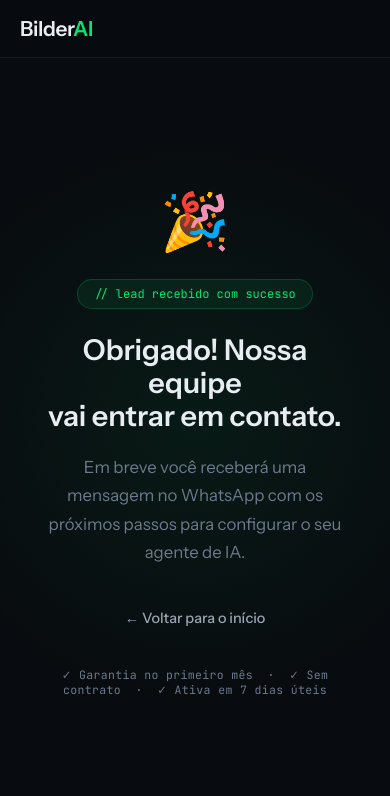
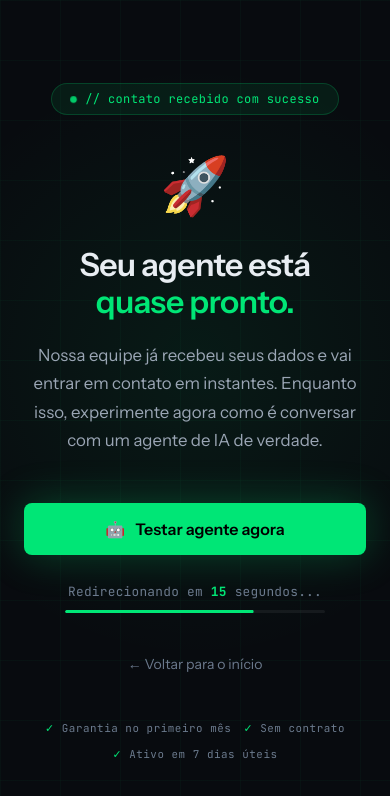
Before and after one commit to drtrafego/lp_agent_ai, a Next.js app: page /obrigado in a window 390 px wide. Shown: the top 796 px of the page. Built offline with nearby package versions, Linux system fonts and the light colour scheme; no server answers.

Commit message:
Redesign obrigado page with new custom layout and 20s redirect

```diff
--- a/src/app/obrigado/page.tsx
+++ b/src/app/obrigado/page.tsx
@@ -10,15 +10,15 @@
 //                    (complementa o Measurement Protocol server-side)
 // ─────────────────────────────────────────────────────────
 
-import { Suspense, useEffect } from 'react'
+import { Suspense, useEffect, useState } from 'react'
 import { useSearchParams } from 'next/navigation'
 import Link from 'next/link'
 
 // Tipagem global para fbq, gtag e dataLayer (injetados pelo layout / GTM)
 declare global {
   interface Window {
-    fbq?:       (...args: unknown[]) => void
-    gtag?:      (...args: unknown[]) => void
+    fbq?: (...args: unknown[]) => void
+    gtag?: (...args: unknown[]) => void
     dataLayer?: Record<string, unknown>[]
   }
 }
@@ -49,20 +49,20 @@ function ConversionEvents() {
     // apontando para uma tag GA4 Event.
     window.dataLayer = window.dataLayer ?? []
     window.dataLayer.push({
-      event:       'generate_lead',
-      currency:    'BRL',
-      value:       0,
+      event: 'generate_lead',
+      currency: 'BRL',
+      value: 0,
       lead_source: 'landing_page',
-      form_name:   'Lead BilderAI',
+      form_name: 'Lead BilderAI',
     })
 
     // Fallback: gtag() direto (caso GA4 esteja carregado fora do GTM)
     if (typeof window.gtag === 'function') {
       window.gtag('event', 'generate_lead', {
-        currency:    'BRL',
-        value:       0,
+        currency: 'BRL',
+        value: 0,
         lead_source: 'landing_page',
-        form_name:   'Lead BilderAI',
+        form_name: 'Lead BilderAI',
       })
     }
   }, [leadId])
@@ -73,106 +73,293 @@ function ConversionEvents() {
 // ─── Página principal ────────────────────────────────────
 
 export default function Obrigado() {
+  const [seconds, setSeconds] = useState(20)
+
+  useEffect(() => {
+    const waUrl = 'https://wa.me/541164067625?text=Ol%C3%A1%20cheguei%20do%20site'
+    if (seconds <= 0) {
+      window.location.href = waUrl
+      return
+    }
+
+    const timer = setInterval(() => {
+      setSeconds(prev => prev - 1)
+    }, 1000)
+
+    return () => clearInterval(timer)
+  }, [seconds])
+
   return (
     <>
-      {/* Disparo de conversões (requer Suspense por usar useSearchParams) */}
+      {/* ── Conversões de Marketing (Suspense isola uso de searchParams) ── */}
       <Suspense fallback={null}>
         <ConversionEvents />
       </Suspense>
 
-      {/* NAV mínimo */}
-      <nav>
-        <Link href="/" className="nav-logo">
-          Bilder<span>AI</span>
-        </Link>
-      </nav>
+      {/* ── CSS do Layout (Escopado ou Injetado Globalmente para esta página) ── */}
+      <style dangerouslySetInnerHTML={{
+        __html: `
+        :root {
+          --bg-obrigado: #080b0f;
+          --green-obrigado: #00e676;
+          --green-dim-obrigado: rgba(0,230,118,0.08);
+          --text-obrigado: #e8edf2;
+          --muted-obrigado: #6b7a8d;
+          --muted2-obrigado: #9aa5b4;
+        }
 
-      {/* Conteúdo */}
-      <div
-        style={{
-          minHeight: '100vh',
-          display: 'flex',
-          alignItems: 'center',
-          justifyContent: 'center',
-          padding: '120px 40px 80px',
-          background: 'var(--bg)',
-          position: 'relative',
-          overflow: 'hidden',
-        }}
-      >
-        {/* Glow de fundo */}
-        <div
-          style={{
-            position: 'absolute',
-            top: '50%',
-            left: '50%',
-            transform: 'translate(-50%, -50%)',
-            width: '600px',
-            height: '600px',
-            background: 'radial-gradient(circle, rgba(0,230,118,0.07) 0%, transparent 70%)',
-            pointerEvents: 'none',
-          }}
-        />
+        .obrigado-page {
+          background: var(--bg-obrigado);
+          color: var(--text-obrigado);
+          font-family: var(--font-body);
+          min-height: 100vh;
+          display: flex;
+          flex-direction: column;
+          align-items: center;
+          justify-content: center;
+          position: relative;
+          overflow: hidden;
+        }
 
-        <div
-          style={{
-            maxWidth: '560px',
-            width: '100%',
-            textAlign: 'center',
-            position: 'relative',
-            zIndex: 1,
-          }}
-        >
-          <div style={{ fontSize: '3.5rem', marginBottom: '24px' }}>🎉</div>
+        /* Grid background */
+        .obrigado-page::before {
+          content: '';
+          position: absolute;
+          inset: 0;
+          background-image:
+            linear-gradient(rgba(0,230,118,0.03) 1px, transparent 1px),
+            linear-gradient(90deg, rgba(0,230,118,0.03) 1px, transparent 1px);
+          background-size: 60px 60px;
+          pointer-events: none;
+          z-index: 0;
+        }
 
-          <div
-            className="hero-badge"
-            style={{ margin: '0 auto 24px', display: 'inline-flex' }}
-          >
-            // lead recebido com sucesso
+        /* Glow radial */
+        .obrigado-page::after {
+          content: '';
+          position: absolute;
+          top: 50%;
+          left: 50%;
+          transform: translate(-50%, -60%);
+          width: 600px;
+          height: 600px;
+          background: radial-gradient(circle, rgba(0,230,118,0.07) 0%, transparent 70%);
+          pointer-events: none;
+          z-index: 0;
+        }
+
+        .ob-container {
+          position: relative;
+          z-index: 10;
+          text-align: center;
+          padding: 40px 24px;
+          max-width: 600px;
+          width: 100%;
+          animation: fadeInUp 0.7s ease both;
+        }
+
+        @keyframes fadeInUp {
+          from { opacity: 0; transform: translateY(28px); }
+          to   { opacity: 1; transform: translateY(0); }
+        }
+
+        .ob-badge {
+          display: inline-flex;
+          align-items: center;
+          gap: 8px;
+          font-family: var(--font-mono);
+          font-size: 0.75rem;
+          color: var(--green-obrigado);
+          background: var(--green-dim-obrigado);
+          border: 1px solid rgba(0,230,118,0.2);
+          padding: 7px 18px;
+          border-radius: 100px;
+          margin-bottom: 36px;
+          letter-spacing: 0.03em;
+        }
+
+        .ob-badge-dot {
+          width: 7px; height: 7px;
+          background: var(--green-obrigado);
+          border-radius: 50%;
+          animation: ob-pulse 2s infinite;
+        }
+
+        @keyframes ob-pulse {
+          0%, 100% { opacity: 1; transform: scale(1); }
+          50%       { opacity: 0.4; transform: scale(0.8); }
+        }
+
+        .ob-emoji {
+          font-size: 3.5rem;
+          display: block;
+          margin-bottom: 28px;
+          animation: ob-bounce 1s ease 0.5s both;
+        }
+
+        @keyframes ob-bounce {
+          0%   { transform: scale(0.5); opacity: 0; }
+          70%  { transform: scale(1.1); }
+          100% { transform: scale(1); opacity: 1; }
+        }
+
+        .ob-title {
+          font-family: var(--font-display);
+          font-size: clamp(2rem, 7vw, 3.2rem);
+          font-weight: 800;
+          line-height: 1.15;
+          letter-spacing: -0.02em;
+          margin-bottom: 20px;
+          color: var(--text-obrigado);
+        }
+
+        .ob-title span { color: var(--green-obrigado); }
+
+        .ob-subtitle {
+          font-size: 1.05rem;
+          color: var(--muted2-obrigado);
+          line-height: 1.7;
+          margin-bottom: 48px;
+          max-width: 480px;
+          margin-left: auto;
+          margin-right: auto;
+        }
+
+        .ob-btn-primary {
+          display: inline-flex;
+          align-items: center;
+          justify-content: center;
+          gap: 10px;
+          background: var(--green-obrigado);
+          color: #000;
+          font-family: var(--font-display);
+          font-weight: 700;
+          font-size: 1rem;
+          padding: 16px 36px;
+          border-radius: 8px;
+          text-decoration: none;
+          transition: all 0.2s;
+          box-shadow: 0 0 40px rgba(0,230,118,0.25);
+          margin-bottom: 20px;
+        }
+
+        .ob-btn-primary:hover {
+          background: #fff;
+          box-shadow: 0 0 60px rgba(0,230,118,0.35);
+          transform: translateY(-2px);
+        }
+
+        .ob-countdown-wrap {
+          margin-top: 8px;
+          margin-bottom: 40px;
+        }
+
+        .ob-countdown-text {
+          font-family: var(--font-mono);
+          font-size: 0.8rem;
+          color: var(--muted-obrigado);
+          letter-spacing: 0.02em;
+        }
+
+        .ob-countdown-text strong {
+          color: var(--green-obrigado);
+          font-weight: 700;
+        }
+
+        .ob-progress-bar {
+          width: 260px;
+          height: 3px;
+          background: rgba(255,255,255,0.06);
+          border-radius: 100px;
+          margin: 10px auto 0;
+          overflow: hidden;
+        }
+
+        .ob-progress-fill {
+          height: 100%;
+          background: var(--green-obrigado);
+          border-radius: 100px;
+          width: 100%;
+          transform-origin: left;
+          animation: ob-shrink 20s linear forwards;
+        }
+
+        @keyframes ob-shrink {
+          from { transform: scaleX(1); }
+          to   { transform: scaleX(0); }
+        }
+
+        .ob-back-link {
+          display: inline-block;
+          color: var(--muted-obrigado);
+          font-size: 0.875rem;
+          text-decoration: none;
+          transition: color 0.2s;
+          margin-bottom: 48px;
+        }
+
+        .ob-back-link:hover { color: var(--text-obrigado); }
+
+        .ob-guarantees {
+          font-family: var(--font-mono);
+          font-size: 0.72rem;
+          color: var(--muted-obrigado);
+          letter-spacing: 0.05em;
+          display: flex;
+          gap: 20px;
+          justify-content: center;
+          flex-wrap: wrap;
+        }
+
+        .ob-guarantees span { color: var(--green-obrigado); }
+
+        @media (max-width: 480px) {
+          .ob-btn-primary { width: 100%; }
+          .ob-guarantees { gap: 12px; font-size: 0.68rem; }
+        }
+      `}} />
+
+      {/* ── Conteúdo da Página ── */}
+      <div className="obrigado-page">
+        <div className="ob-container">
+          <div className="ob-badge">
+            <div className="ob-badge-dot"></div>
+            // contato recebido com sucesso
           </div>
 
-          <h1
-            style={{
-              fontFamily: 'var(--font-display)',
-              fontSize: 'clamp(1.8rem, 3.5vw, 2.4rem)',
-              fontWeight: 800,
-              lineHeight: 1.15,
-              color: 'var(--text)',
-              marginBottom: '20px',
-            }}
-          >
-            Obrigado! Nossa equipe<br />vai entrar em contato.
+          <span className="ob-emoji">🚀</span>
+
+          <h1 className="ob-title">
+            Seu agente está<br />
+            <span>quase pronto.</span>
           </h1>
 
-          <p
-            style={{
-              fontSize: '1.05rem',
-              color: 'var(--muted)',
-              lineHeight: 1.7,
-              marginBottom: '40px',
-              maxWidth: '440px',
-              margin: '0 auto 40px',
-            }}
-          >
-            Em breve você receberá uma mensagem no WhatsApp com os próximos passos para
-            configurar o seu agente de IA.
+          <p className="ob-subtitle">
+            Nossa equipe já recebeu seus dados e vai entrar em contato em instantes.
+            Enquanto isso, experimente agora como é conversar com um agente de IA de verdade.
           </p>
 
-          <Link href="/" className="btn-secondary">
+          <a href="https://wa.me/541164067625?text=Ol%C3%A1%20cheguei%20do%20site" target="_blank" rel="noopener noreferrer" className="ob-btn-primary">
+            <span>🤖</span> Testar agente agora
+          </a>
+
+          <div className="ob-countdown-wrap">
+            <p className="ob-countdown-text">
+              Redirecionando em <strong>{seconds}</strong> segundos...
+            </p>
+            <div className="ob-progress-bar">
+              <div className="ob-progress-fill"></div>
+            </div>
+          </div>
+
+          <Link href="/" className="ob-back-link">
             ← Voltar para o início
           </Link>
 
-          <div
-            style={{
-              marginTop: '40px',
-              fontFamily: 'var(--font-mono)',
-              fontSize: '0.72rem',
-              color: 'var(--muted)',
-              letterSpacing: '0.03em',
-            }}
-          >
-            ✓ Garantia no primeiro mês &nbsp;·&nbsp; ✓ Sem contrato &nbsp;·&nbsp; ✓ Ativa em 7 dias úteis
+          <div className="ob-guarantees">
+            <div><span>✓</span> Garantia no primeiro mês</div>
+            <div><span>✓</span> Sem contrato</div>
+            <div><span>✓</span> Ativo em 7 dias úteis</div>
           </div>
         </div>
       </div>
```
